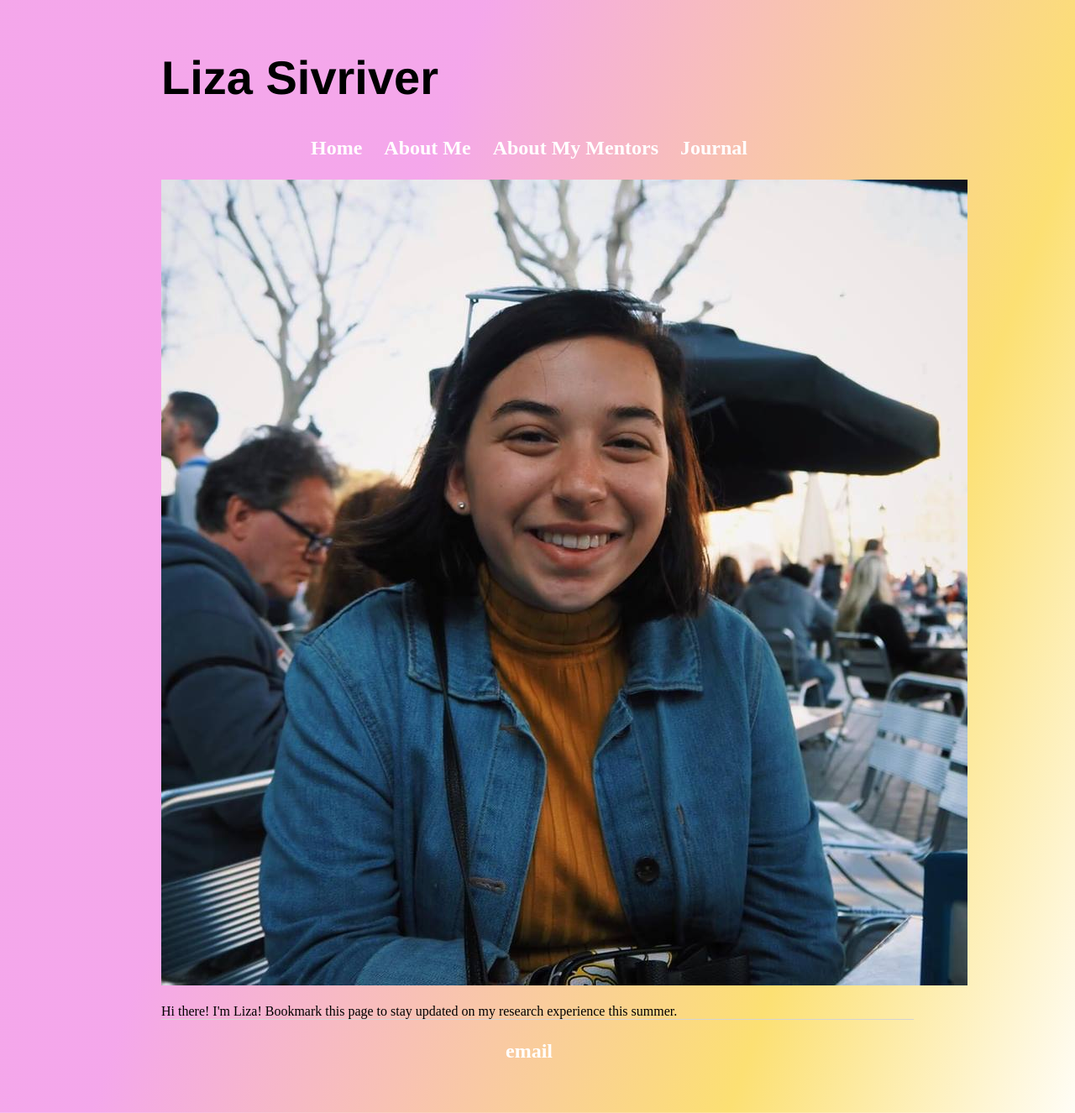
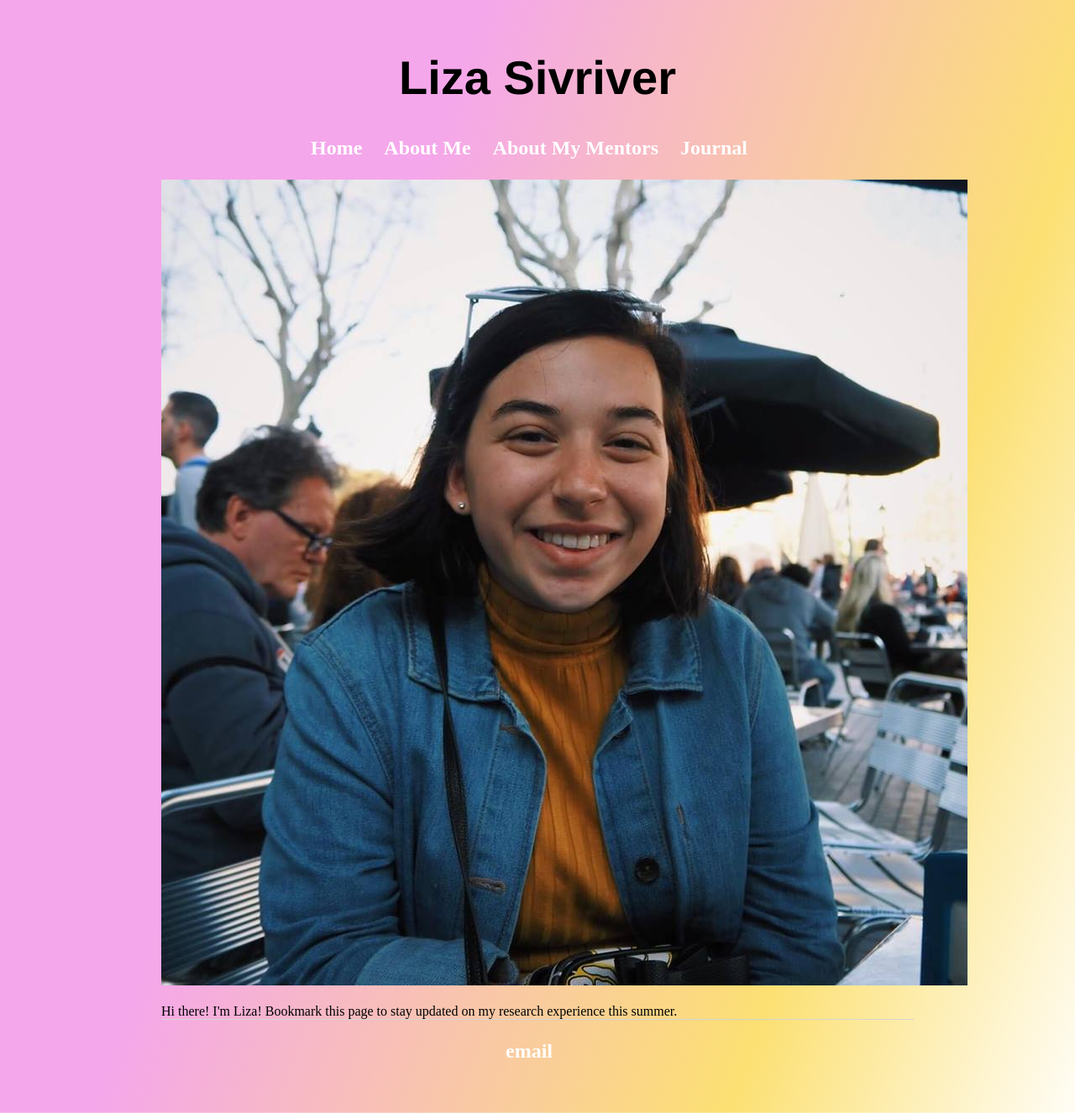
Before and after one commit to lizasivriver/lizasivriver, a Jekyll site: the page built from index.html, in a window 1280 px wide. Shown: the whole page at 84% size. Built offline with Jekyll 4.4.1, drawn with Linux system fonts in a browser that asks for light colours.

Commit message:
centering title

```diff
--- a/_layouts/default.html
+++ b/_layouts/default.html
@@ -7,7 +7,7 @@
 			<!-- link to main stylesheet -->
 		</head>
 		<body>
-			<h1>Liza Sivriver</h1>
+			<h1 align="center">Liza Sivriver</h1>
 				<nav>
 				<ul>
 					<li><a href="/">Home</a></li>
```
